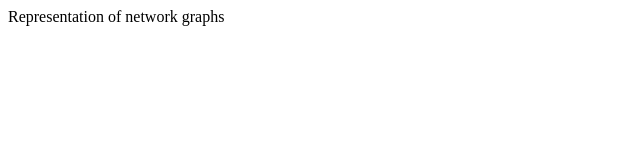
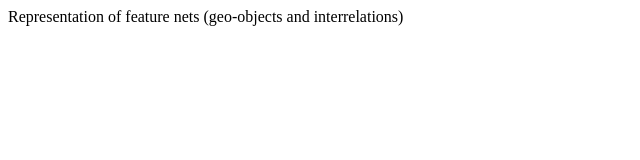
Before and after one commit to 52North/worldviz, a plain HTML site: page src/org/n52/v3d/worldviz/featurenet/package.html in a window 1280 px wide. Shown: the whole page, without its empty margins (0-640 px from the left). Drawn offline with Linux system fonts and the light colour scheme.

Commit message:
Update package.html

```diff
--- a/src/org/n52/v3d/worldviz/featurenet/package.html
+++ b/src/org/n52/v3d/worldviz/featurenet/package.html
@@ -1,3 +1,3 @@
 <body>
-Representation of network graphs
+Representation of feature nets (geo-objects and interrelations)
 </body>
```
